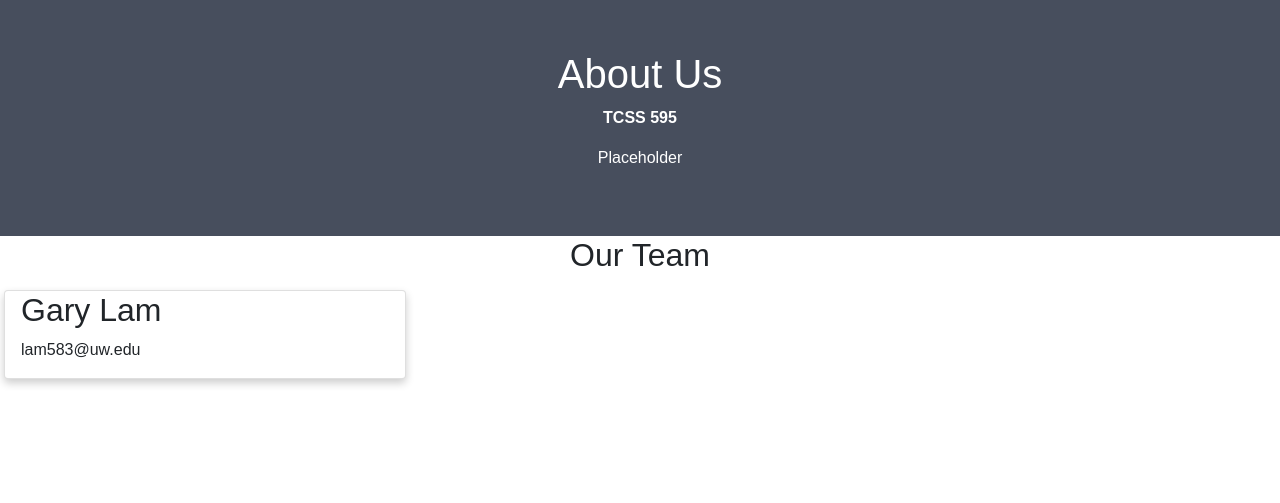
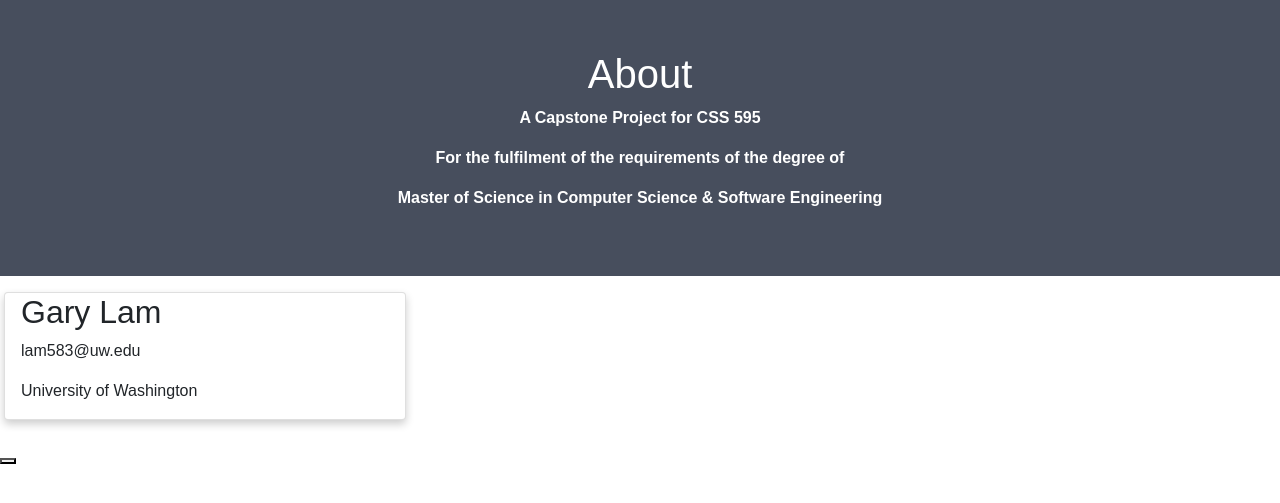
Before and after one commit to garyklam/mscapstone, a Python web app: template app/templates/about.html in a window 1280 px wide. Shown: the part 56-559 px from the top of the page. Run offline with Jinja, Linux system fonts and the light colour scheme; the template is opened without the code that fills it, so the values that code supplies are empty.

Commit message:
Update about.html

```diff
--- a/app/templates/about.html
+++ b/app/templates/about.html
@@ -31,6 +31,29 @@ html {
       margin: 8px;
     }
 
+    .collapsible {
+          background-color: #ffffff
+          color: white;
+          cursor: pointer;
+          padding: 18px;
+          width: 100%;
+          border: none;
+          text-align: center;
+          outline: none;
+          font-size: 16px;
+    }
+
+    .collapsible-content {
+        padding: 0 18px;
+        display: none;
+        overflow: hidden;
+        background-color: #ffffff;
+    }
+
+    .collapsible-content.active {
+        display: block;
+    }
+
     .about-section {
       padding: 50px;
       text-align: center;
@@ -59,23 +82,71 @@ html {
 <body>
 
 <div class="about-section">
-  <h1>About Us</h1>
-  <p><b>TCSS 595</b></p>
-  <p>Placeholder</p>
+  <h1>About</h1>
+  <p><b>A Capstone Project for CSS 595</b></p>
+    <p><b>For the fulfilment of the requirements of the degree of</b></p>
+    <p><b>Master of Science in Computer Science & Software Engineering</b></p>
+
 </div>
 
-<h2 style="text-align:center">Our Team</h2>
+<h2 style="text-align:center"></h2>
 <div class="row">
   <div class="column">
     <div class="card">
       <div class="container">
         <h2>Gary Lam</h2>
         <p>lam583@uw.edu</p>
+          <p>University of Washington</p>
       </div>
     </div>
   </div>
 </div>
 
+<button type="button" class="outer-collapsible"></button>
+<div class="collapsible-content">
+    {% for entry in db_entries %}
+        <h6>{{entry}}</h6>
+    {% endfor %}
+</div>
+
+<script>
+    var coll = document.getElementsByClassName('outer-collapsible');
+    var i;
+
+    for (i = 0; i < coll.length; i++) {
+        coll[i].addEventListener('click', function() {
+            var isActive = this.classList.contains('active');
+
+        for (item of coll) {
+            item.classList.remove('active');
+            item.nextElementSibling.style.display = 'none';
+        }
+
+        // If the clicked collapsible is not active, open it
+        if (!isActive) {
+            this.classList.add('active');
+            var content = this.nextElementSibling;
+        content.style.display = 'block';
+        }
+        });
+    }
+
+    var coll2 = document.getElementsByClassName('inner-collapsible');
+    var j;
+
+    for (j = 0; j < coll2.length; j++) {
+        coll2[j].addEventListener('click', function() {
+            this.classList.toggle('active');
+            var content2 = this.nextElementSibling;
+        if (content2.style.display === 'block') {
+            content2.style.display = 'none';
+        } else {
+            content2.style.display = 'block';
+        }
+    });
+}
+</script>
+
 </body>
 </html>
 
```
Lines whose indentation alone changed are shown as unchanged.
